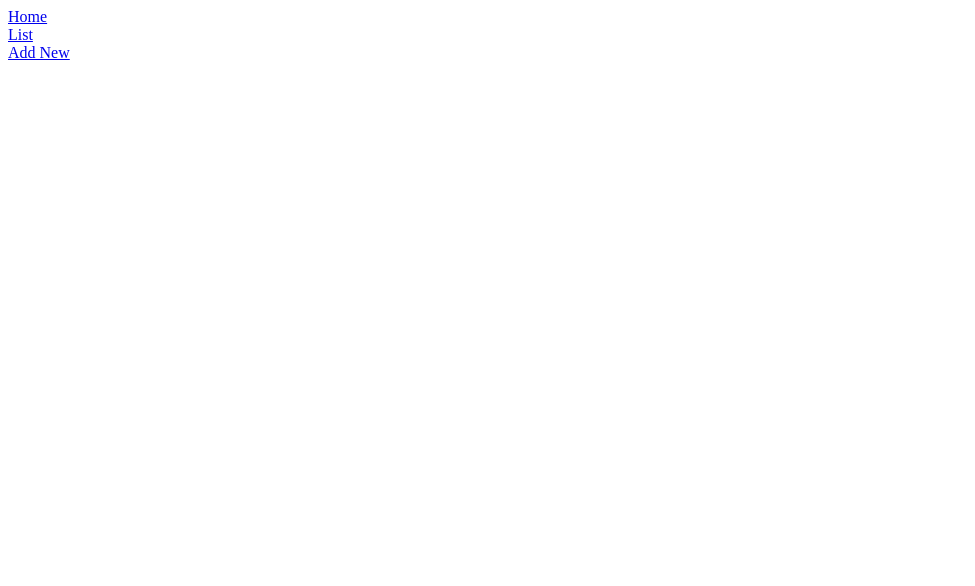
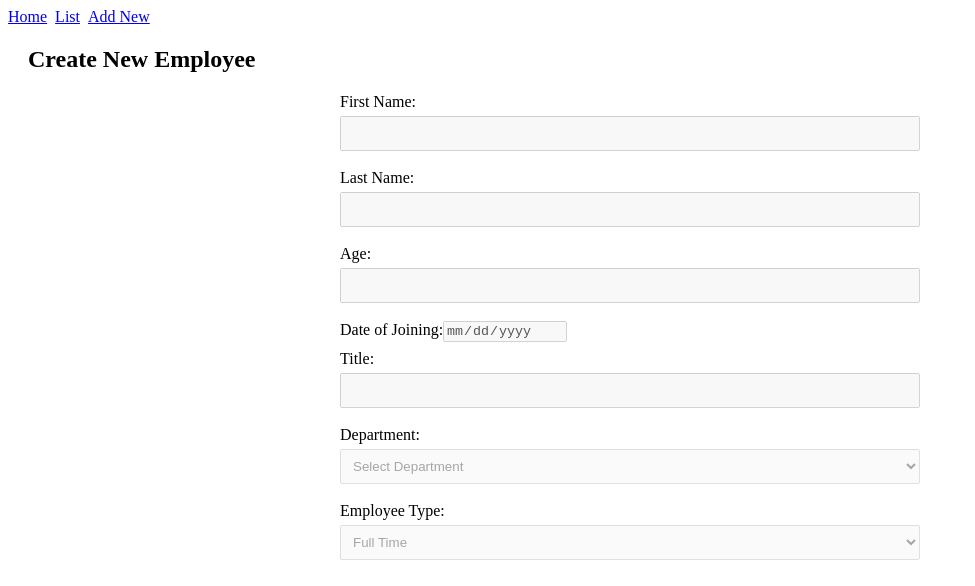
Before and after one commit to Hanee2907/HaneeKPatelAssignment1, a React app in the folder UI/: page /view/1 in a window 1280 px wide. Shown: the top 586 px of the page, without its empty margins (0-975 px from the left). Built offline with nearby package versions, Linux system fonts and the light colour scheme; no server answers.

Commit message:
Add getEmployee and updateEmployee API endpoints and fix UI routing

```diff
--- a/UI/public/style.css
+++ b/UI/public/style.css
@@ -1,5 +1,3 @@
-
-
 .container {
     max-width: 800px;
     margin: 0 auto;
@@ -48,7 +46,8 @@
     border-collapse: collapse;
 }
 
-  th, td {
+th,
+td {
     border: 1px solid #ddd;
     padding: 8px;
     text-align: left;
@@ -69,3 +68,7 @@
 span.error {
     color: red;
 }
+
+.me-2 {
+    margin-right: 0.5rem;
+}
--- a/UI/src/app.jsx
+++ b/UI/src/app.jsx
@@ -2,7 +2,7 @@ import React from "react";
 import ReactDOM from "react-dom";
 import { BrowserRouter as Router, Switch, Route } from "react-router-dom";
 import EmployeeTable from "./employeeTable.jsx";
-import EmployeeSearch from "./employeeSearch.jsx";
+// import EmployeeSearch from "./employeeSearch.jsx";
 import EmployeeCreate from "./employeeCreate.jsx";
 import { Link } from "react-router-dom";
 
@@ -10,23 +10,18 @@ class App extends React.Component {
     render() {
         return (
             <Router>
-                <div className="justify-content-center">
-                    <div>
-                        <Link to="/">Home</Link>
-                    </div>
-                    <div>
-                        <Link to="/list/all">List</Link>
-                    </div>
-                    <div>
-                        <Link to="/add-new">Add New</Link>
-                    </div>
+                <div>
+                    <Link className="me-2" to="/">Home</Link>
+                    <Link className="me-2" to="/list/all">List</Link>
+                    <Link to="/add-new">Add New</Link>
                 </div>
                 <Switch>
                     <Route exact path="/" component={Home} />
                     <Route exact path="/list/all" component={EmployeeTable} />
-                    <Route exact path="/list/:filterType" component={EmployeeSearch} />
+                    <Route exact path="/list/:filterType" component={EmployeeTable} />
                     <Route exact path="/add-new" component={EmployeeCreate} />
                     <Route exact path="/edit/:id" component={EmployeeCreate} />
+                    <Route exact path="/view/:id" component={EmployeeCreate} />
                 </Switch>
             </Router>
         );
--- a/UI/src/employeeCreate.jsx
+++ b/UI/src/employeeCreate.jsx
@@ -1,5 +1,7 @@
 import React from "react";
-export default class EmployeeCreate extends React.Component {
+import { withRouter } from "react-router-dom";
+
+class EmployeeCreate extends React.Component {
     constructor(props) {
         super(props);
         this.state = {
@@ -14,8 +16,57 @@ export default class EmployeeCreate extends React.Component {
                 EmployeeType: "Full Time",
             },
             errors: {}, // For storing validation errors
+            editMode: "create",
         };
     }
+
+    componentDidMount() {
+        const { match } = this.props;
+        if (match.params.id) {
+            this.fetchEmployee(match.params.id);
+        }
+        if(match.path.includes("view")) {
+            this.setState({ editMode: "view" });
+        } else if(match.path.includes("edit")) {
+            this.setState({ editMode: "update" });
+        }
+    }
+
+    fetchEmployee = async (id) => {
+        try {
+            const response = await fetch("http://localhost:4000/graphql", {
+                method: "POST",
+                headers: {
+                    "Content-Type": "application/json",
+                },
+                body: JSON.stringify({
+                    query: `
+                query getEmployee($id: ID!) {
+                    getEmployee(id: $id) {
+                        id
+                        FirstName
+                        LastName
+                        Age
+                        DateOfJoining
+                        Title
+                        Department
+                        EmployeeType
+                    }
+                }
+            `,
+                    variables: { id },
+                }),
+            });
+            if (!response.ok) {
+                throw new Error("Error fetching employee");
+                return;
+            }
+            const { data } = await response.json();
+            this.setState({ newEmployee: data.getEmployee });
+        } catch (error) {
+            console.error("Error fetching employee:", error);
+        }
+    };
 
     handleInputChange = (e) => {
         const { name, value } = e.target;
@@ -32,6 +83,52 @@ export default class EmployeeCreate extends React.Component {
             },
         }));
     };
+
+    handleCreateOrUpdate = async () => {
+        if(this.state.editMode=="update") {
+            this.handleUpdate();
+        } else if(this.state.editMode=="create") {
+            this.handleCreate();
+        }
+    };
+
+    handleUpdate = async () => {
+        const { newEmployee } = this.state;
+        const errors = this.validate(newEmployee);
+        if (Object.keys(errors).length === 0) {
+            try {
+                const response = await fetch("http://localhost:4000/graphql", {
+                    method: "POST",
+                    headers: {
+                        "Content-Type": "application/json",
+                    },
+                    body: JSON.stringify({
+                        query: `mutation updateEmployee($employee:EmployeeInput!){
+                            updateEmployee(employee:$employee){
+                                id
+                                FirstName
+                                LastName
+                                Age
+                                DateOfJoining
+                                Title
+                                Department
+                                EmployeeType
+                            }
+                        }`,
+                        variables: { employee: newEmployee }
+                    })
+                });
+                if (!response.ok) {
+                    throw new Error("Error updating employee");
+                    return;
+                }
+                alert("Employee updated successfully");
+            } catch (error) {
+                console.error("Error updating employee:", error);
+            }
+        }
+    }
+
 
     handleCreate = async () => {
         const {id, ...newEmployeeWithoutId} = this.state.newEmployee; // Remove id from newEmployee
@@ -111,7 +208,7 @@ export default class EmployeeCreate extends React.Component {
     };
 
     render() {
-        const { newEmployee, errors } = this.state;
+        const { newEmployee, errors, editMode } = this.state;
 
         return (
             <div style={{ margin: "20px" }}>
@@ -124,6 +221,7 @@ export default class EmployeeCreate extends React.Component {
                             name="FirstName"
                             value={newEmployee.FirstName}
                             onChange={this.handleInputChange}
+                            disabled={editMode==="update" || editMode==="view"}
                         />
                         {errors.FirstName && (
                             <span style={{ color: "red" }}>
@@ -138,6 +236,7 @@ export default class EmployeeCreate extends React.Component {
                             name="LastName"
                             value={newEmployee.LastName}
                             onChange={this.handleInputChange}
+                            disabled={editMode==="update" || editMode==="view"}
                         />
                         {errors.LastName && (
                             <span style={{ color: "red" }}>
@@ -152,6 +251,7 @@ export default class EmployeeCreate extends React.Component {
                             name="Age"
                             value={newEmployee.Age}
                             onChange={this.handleInputChange}
+                            disabled={editMode==="update" || editMode==="view"}
                         />
                         {errors.Age && (
                             <span style={{ color: "red" }}>{errors.Age}</span>
@@ -164,6 +264,7 @@ export default class EmployeeCreate extends React.Component {
                             name="DateOfJoining"
                             value={newEmployee.DateOfJoining}
                             onChange={this.handleInputChange}
+                            disabled={editMode==="update" || editMode==="view"}
                         />
                     </label>
                     <label>
@@ -173,6 +274,7 @@ export default class EmployeeCreate extends React.Component {
                             name="Title"
                             value={newEmployee.Title}
                             onChange={this.handleInputChange}
+                            disabled={editMode=="view"}
                         />
                     </label>
                     <label>
@@ -181,6 +283,7 @@ export default class EmployeeCreate extends React.Component {
                             name="Department"
                             value={newEmployee.Department}
                             onChange={this.handleInputChange}
+                            disabled={editMode=="view"}
                         >
                             <option value="">Select Department</option>
                             <option value="HR">HR</option>
@@ -194,17 +297,20 @@ export default class EmployeeCreate extends React.Component {
                             name="EmployeeType"
                             value={newEmployee.EmployeeType}
                             onChange={this.handleInputChange}
+                            disabled={editMode==="update" || editMode==="view"}
                         >
                             <option value="Full Time">Full Time</option>
                             <option value="Part Time">Part Time</option>
                             <option value="Contract">Contract</option>
                         </select>
                     </label>
-                    <button type="button" onClick={this.handleCreate}>
-                        Create
-                    </button>
+                    {editMode!=="view" && (<button type="button" onClick={this.handleCreateOrUpdate}>
+                        {editMode == "update" ? "Update" : "Create"}
+                    </button>)}
                 </form>
             </div>
         );
     }
 }
+
+export default withRouter(EmployeeCreate);
```
Also changed, not shown: 2 other files (tests, documents, lock files or other folders). Lines whose indentation alone changed are shown as unchanged.
